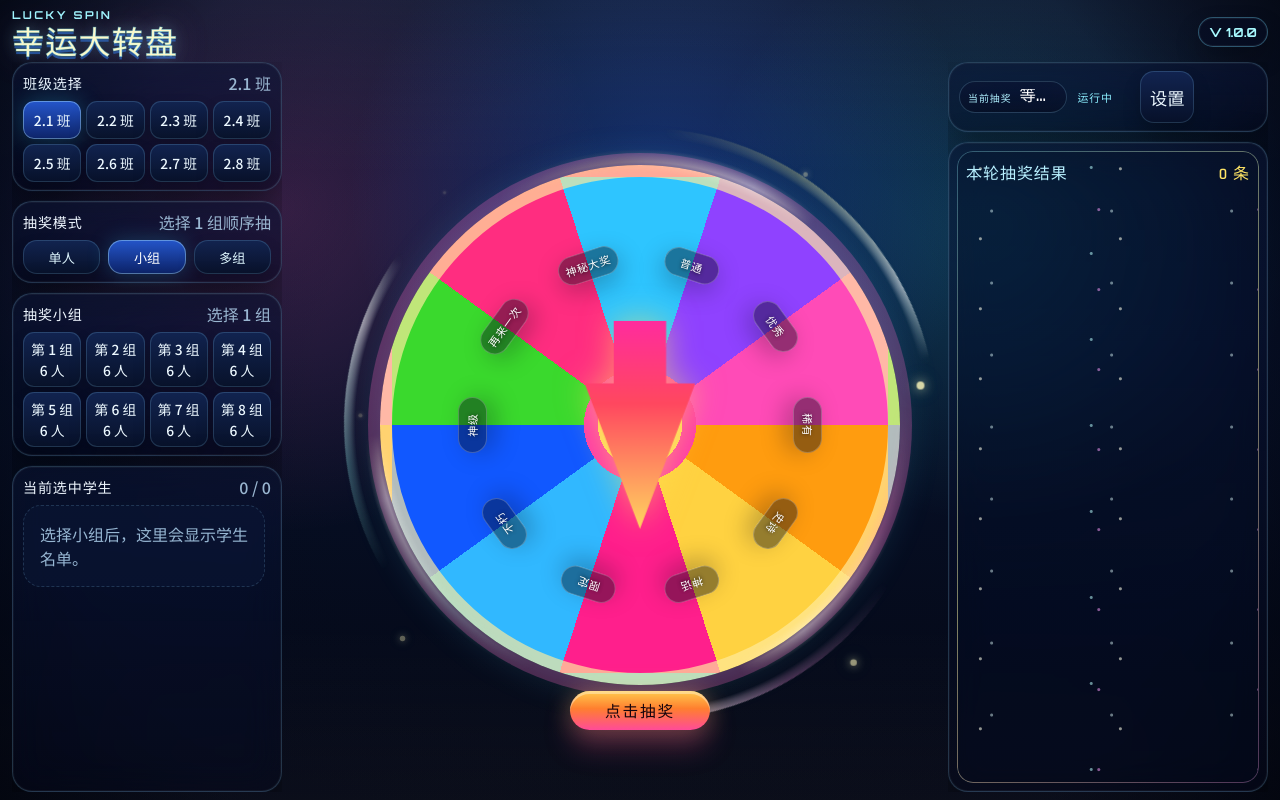
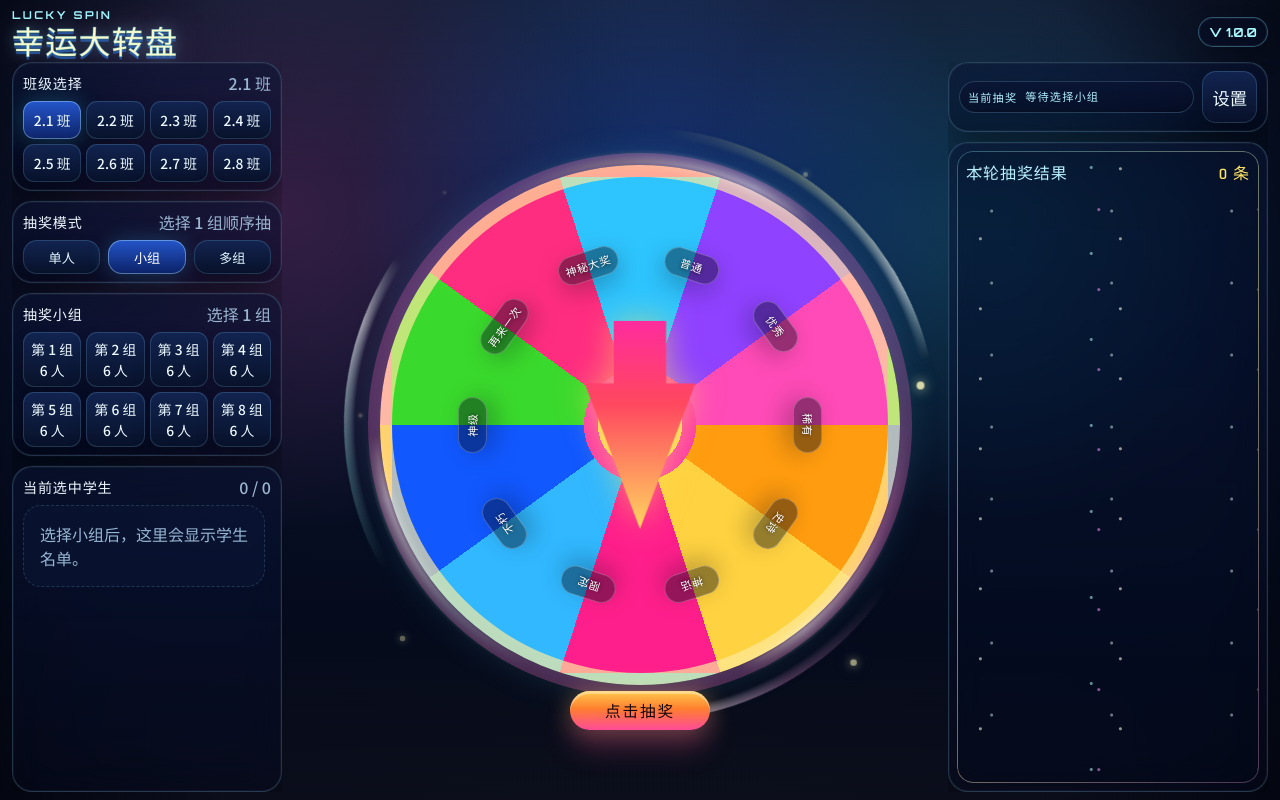
Before and after one commit to JohnReese237/lucky-spin-classroom, a React (Vite) app: page / in a window 1280 px wide. Built offline with nearby package versions, Linux system fonts and the light colour scheme; a web font is replaced by a local one.

Commit message:
UI: 设置按钮右移 + 删除运行中 + 当前抽奖信息滚动显示
- 设置按钮靠右对齐，删除运行中状态文字
- 当前抽奖信息使用 ResultMarquee 组件，文字超长时停顿 1.5s 后滚动

```diff
--- a/src/App.tsx
+++ b/src/App.tsx
@@ -1610,15 +1610,11 @@ function App() {
             <div className="control-row">
               <div className="side-current-card">
                 <span>当前抽奖</span>
-                <strong>{sideCurrentStudentLabel}</strong>
-                {showCurrentStudentProgress ? <em>{currentStudentProgress}</em> : null}
+                <ResultMarquee text={showCurrentStudentProgress ? `${sideCurrentStudentLabel} - ${currentStudentProgress}` : sideCurrentStudentLabel} />
               </div>
-              <div className="control-actions">
-                <span className="control-status">{appState.isPaused ? '已暂停' : '运行中'}</span>
-                <button type="button" className="action-button primary-action compact-btn" onClick={() => setOpenPanel('settings')}>
-                  设置
-                </button>
-              </div>
+              <button type="button" className="action-button primary-action compact-btn" onClick={() => setOpenPanel('settings')}>
+                设置
+              </button>
             </div>
           </section>
 
--- a/src/index.css
+++ b/src/index.css
@@ -1483,32 +1483,34 @@ img {
 .control-row {
   display: flex;
   align-items: center;
-  gap: 10px;
+  gap: 8px;
   min-height: 42px;
 }
 
 .control-row .side-current-card {
   flex: 1 1 auto;
   min-width: 0;
-}
-
-.control-actions {
-  flex: 0 0 auto;
   display: flex;
   align-items: center;
   gap: 8px;
-}
-
-.control-status {
+  overflow: hidden;
+}
+
+.control-row .side-current-card span {
+  flex: 0 0 auto;
   font-family: 'Orbitron', 'Rajdhani', sans-serif;
-  font-size: 0.68rem;
-  font-weight: 600;
-  color: #8defff;
-  letter-spacing: 0.08em;
+  font-size: 0.7rem;
+  font-weight: 700;
+  color: #b0f0ff;
   white-space: nowrap;
 }
 
+.control-row .side-current-card .marquee-text {
+  font-size: 0.82rem;
+}
+
 .compact-btn {
+  flex: 0 0 auto;
   min-height: 30px;
   padding: 4px 12px;
   font-size: 0.78rem;
```
